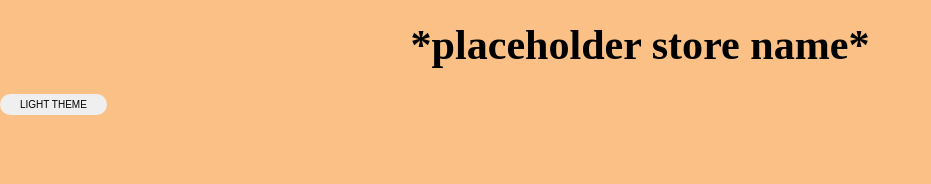
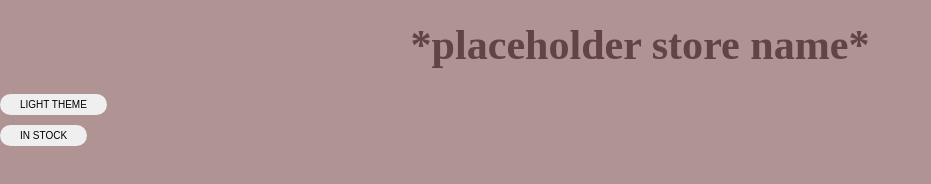
Before and after one commit to staten-island-tech/vite-project-YifanZhang4, a website built with Vite: page vite-project/index.html in a window 1280 px wide. Shown: the whole page, without its empty margins (0-931 px from the left). Built offline with nearby package versions, Linux system fonts and the light colour scheme.

Commit message:
swedygtrtegsdfr

```diff
--- a/vite-project/index.html
+++ b/vite-project/index.html
@@ -12,6 +12,10 @@
         <h1>*placeholder store name*</h1>
         <button class="themebtn">Light Theme</button>
       </div>
+      <div class="filters">
+        <button id="stock">In Stock</button>
+      </div>
+      <div id="box"></div>
     </div>
     <script type="module" src="./js/main.js"></script>
   </body>
--- a/vite-project/js/dom.js
+++ b/vite-project/js/dom.js
@@ -1,5 +1,7 @@
 const DOMSelectors = {
   themeBtn: document.querySelector(".themebtn"),
+  stock: document.getElementById("stock"),
+  box: document.getElementById("box"),
 };
 
 export { DOMSelectors };
--- a/vite-project/js/main.js
+++ b/vite-project/js/main.js
@@ -11,3 +11,25 @@
     document.body.classList.remove("dark");
   }
 });
+
+DOMSelectors.stock.addEventListener("click", function () {
+  getInStock();
+});
+
+function getInStock() {
+  const InStock = menu
+    .filter((tea) => tea.inStock === true)
+    .forEach((InStock) => console.log(InStock.name));
+}
+
+function createCard(name, img, inStock) {
+  DOMSelectors.box.insertAdjacentHTML(
+    "beforeend",
+    `<div class="card">
+  <h2>${name}</h2>
+  <img src="${img}">
+  <h3>In Stock: ${inStock}</h3>`
+  );
+}
+
+getInStock();
--- a/vite-project/styles/style.css
+++ b/vite-project/styles/style.css
@@ -7,11 +7,6 @@ html {
   margin: 0;
   box-sizing: border-box;
   font-size: 62.5%;
-}
-
-body {
-  background-color: var(--primary);
-  color: var(--secondary);
 }
 
 #header {
@@ -34,31 +29,41 @@ h1 {
   border-radius: 5rem;
   transition: all 0.2s;
 }
-
 .themebtn:hover {
   transform: translateY(-2px);
-  box-shadow: 0 10px 0.5rem #000000;
+  box-shadow: 0 5px 0.5rem #000000;
 }
 
-.dark {
-  --primary: var(--dark);
-  --secondary: var(--light);
+#stock {
+  text-transform: uppercase;
+  text-decoration: none;
+  padding: 0.5rem 2rem;
+  display: inline-block;
+  margin: 0.5rem auto;
+  font-size: 1rem;
+  border: none;
+  border-radius: 5rem;
+  transition: all 0.2s;
 }
 
-.light {
-  --primary: var(--light);
-  --seconday: var(--dark);
+#box {
+  display: flex;
+  flex-flow: row wrap;
+  justify-content: center;
+  align-content: center;
 }
 
-:root {
-  --dark: #2d1803;
-  --light: #fac086;
-
-  /*Typography*/
-  --h1: 4.209rem;
-  --h2: 3.157rem;
-  --h3: 2.369rem;
-  --h4: 1.777rem;
-  --h5: 1.333rem;
-  --h6: 1rem;
+.card {
+  border-radius: 15px;
+  text-align: center;
+  font-size: var(--h2);
+  height: 25rem;
+  width: 30rem;
+  margin: 10px 50px;
+  padding: 25px 15px;
+  background-color: #f6f2ec;
+  box-shadow: 0 5px 0.5rem #000000;
+  border-style: solid;
+  border-width: 5px;
+  align-items: center;
 }
--- a/vite-project/styles/variable.css
+++ b/vite-project/styles/variable.css
@@ -1,5 +1,6 @@
 body {
-  background-color: var(--light-blue);
+  background-color: var(--primary);
+  color: var(--secondary);
 }
 
 h1,
@@ -11,3 +12,26 @@ h6 {
   text-align: center;
   margin: 2rem;
 }
+
+.dark {
+  --primary: var(--dark);
+  --secondary: var(--light);
+}
+
+.light {
+  --primary: var(--light);
+  --secondary: var(--dark);
+}
+
+:root {
+  --dark: #604544;
+  --light: #b09393;
+
+  /*Typography*/
+  --h1: 4.209rem;
+  --h2: 3.157rem;
+  --h3: 2.369rem;
+  --h4: 1.777rem;
+  --h5: 1.333rem;
+  --h6: 1rem;
+}
```
